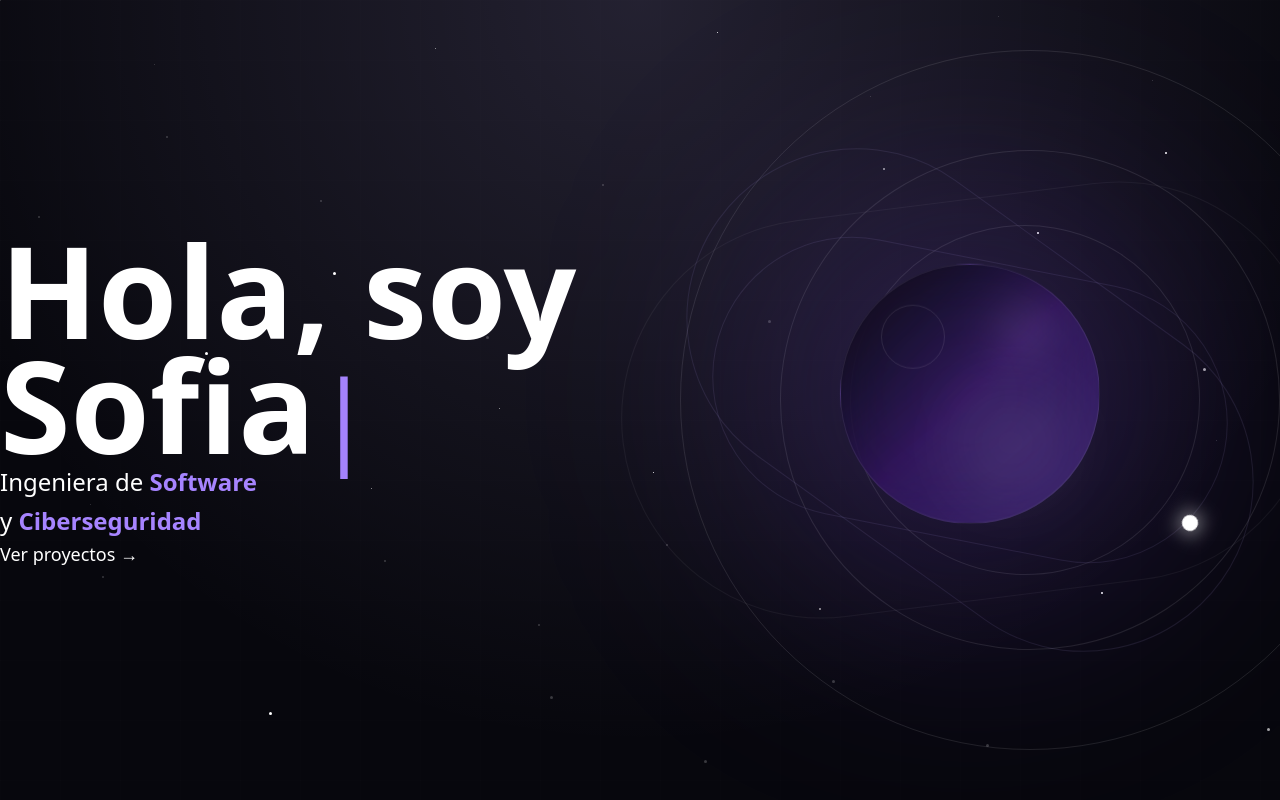
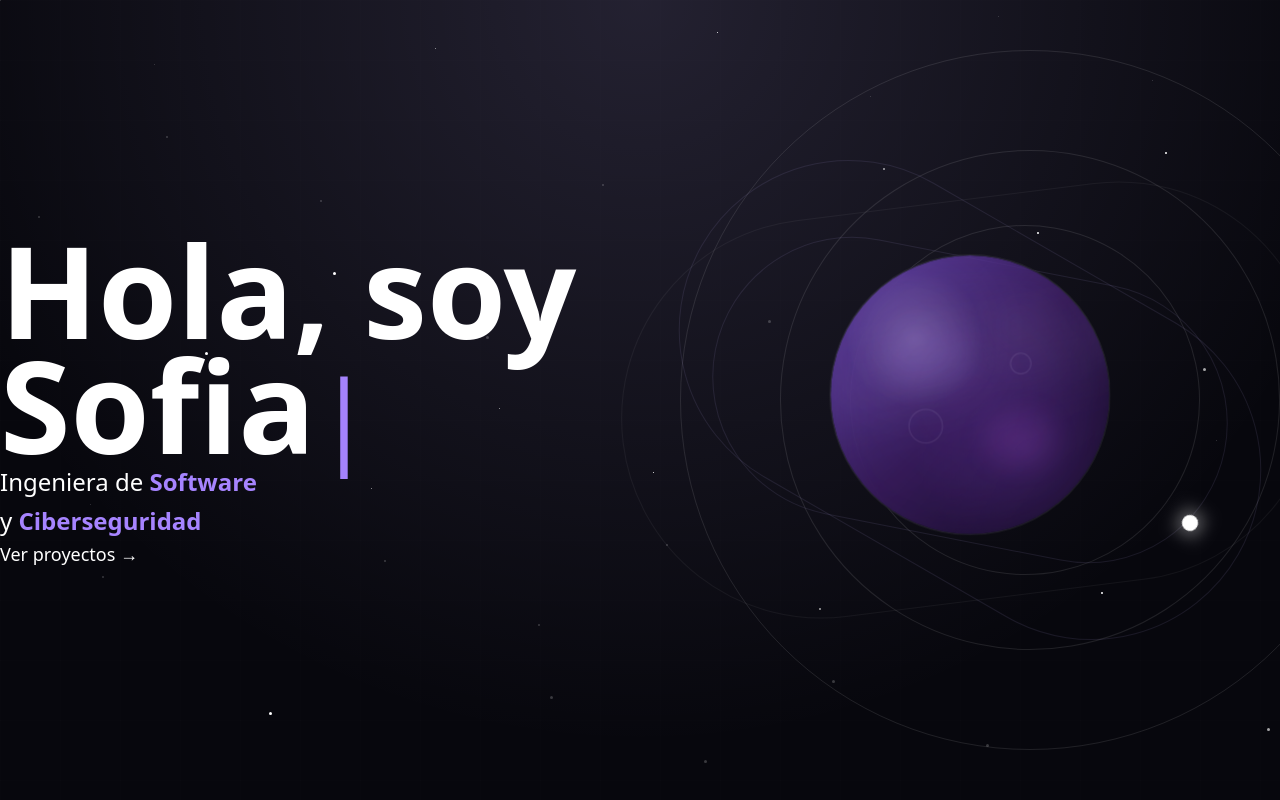
Before and after one commit to sofinator-hub/portafolio-sofia, a Next.js app: page / in a window 1280 px wide. Shown: the top 800 px of the page. Built offline with nearby package versions, Linux system fonts and the light colour scheme.

Commit message:
update in planet

```diff
--- a/app/components/hero/Planet.tsx
+++ b/app/components/hero/Planet.tsx
@@ -24,16 +24,22 @@ export default function Planet() {
 
   const { scrollYProgress } = useScroll();
 
-  const scrollRotate = useTransform(
-    scrollYProgress,
-    [0, 1],
-    [0, 180]
-  );
-
   const scrollYMove = useTransform(
     scrollYProgress,
     [0, 1],
-    [0, -60]
+    [0, -40]
+  );
+
+  const scrollScale = useTransform(
+    scrollYProgress,
+    [0, 1],
+    [1, 1.08]
+  );
+
+  const orbitRotate = useTransform(
+    scrollYProgress,
+    [0, 1],
+    [0, 30]
   );
 
   const handleMouseMove = (
@@ -73,11 +79,8 @@ export default function Planet() {
       {/* ORBITA 1 */}
 
       <motion.div
-        animate={{ rotate: 360 }}
-        transition={{
-          duration: 60,
-          repeat: Infinity,
-          ease: "linear",
+        style={{
+          rotate: orbitRotate,
         }}
         className="
           absolute
@@ -98,7 +101,9 @@ export default function Planet() {
       {/* ORBITA 2 */}
 
       <motion.div
-        animate={{ rotate: -360 }}
+        animate={{
+          rotate: -360,
+        }}
         transition={{
           duration: 90,
           repeat: Infinity,
@@ -125,7 +130,9 @@ export default function Planet() {
       {/* ORBITA 3 */}
 
       <motion.div
-        animate={{ rotate: 360 }}
+        animate={{
+          rotate: 360,
+        }}
         transition={{
           duration: 120,
           repeat: Infinity,
@@ -153,7 +160,7 @@ export default function Planet() {
 
       <motion.div
         animate={{
-          y: [0, -12, 0],
+          y: [0, -10, 0],
         }}
         transition={{
           duration: 8,
@@ -166,8 +173,8 @@ export default function Planet() {
         style={{
           rotateX,
           rotateY,
-          rotate: scrollRotate,
           y: scrollYMove,
+          scale: scrollScale,
         }}
         className="
           relative
@@ -180,10 +187,7 @@ export default function Planet() {
 
           rounded-full
 
-          bg-gradient-to-br
-          from-violet-500/30
-          via-violet-700/20
-          to-black
+          overflow-hidden
 
           border
           border-white/10
@@ -191,16 +195,76 @@ export default function Planet() {
           backdrop-blur-xl
         "
       >
+
+        {/* BASE */}
+
         <div
           className="
             absolute
-            inset-[-80px]
+            inset-0
+            rounded-full
+          "
+          style={{
+            background: `
+              radial-gradient(circle at 30% 30%, rgba(255,255,255,0.18), transparent 25%),
+              radial-gradient(circle at 70% 70%, rgba(168,85,247,0.15), transparent 40%),
+              linear-gradient(
+                135deg,
+                rgba(139,92,246,0.55),
+                rgba(88,28,135,0.35),
+                rgba(0,0,0,0.9)
+              )
+            `,
+          }}
+        />
+
+        {/* BANDA ATMOSFÉRICA */}
+
+        <motion.div
+          animate={{
+            x: [-20, 20, -20],
+          }}
+          transition={{
+            duration: 20,
+            repeat: Infinity,
+            ease: "linear",
+          }}
+          className="
+            absolute
+
+            top-[35%]
+            left-[-10%]
+
+            w-[120%]
+            h-8
 
             rounded-full
 
-            bg-violet-500/20
+            bg-violet-300/10
 
-            blur-[120px]
+            blur-xl
+
+            rotate-[-12deg]
+          "
+        />
+
+        {/* SUPERFICIE */}
+
+        <div
+          className="
+            absolute
+
+            top-[25%]
+            left-[20%]
+
+            w-20
+            h-14
+
+            rounded-full
+
+            bg-violet-400/10
+
+            blur-md
           "
         />
 
@@ -208,8 +272,64 @@ export default function Planet() {
           className="
             absolute
 
-            top-8
-            left-10
+            bottom-[25%]
+            right-[20%]
+
+            w-16
+            h-12
+
+            rounded-full
+
+            bg-fuchsia-400/10
+
+            blur-md
+          "
+        />
+
+        {/* CRÁTERES */}
+
+        <div
+          className="
+            absolute
+
+            top-[55%]
+            left-[28%]
+
+            w-8
+            h-8
+
+            rounded-full
+
+            border
+            border-white/10
+          "
+        />
+
+        <div
+          className="
+            absolute
+
+            top-[35%]
+            right-[28%]
+
+            w-5
+            h-5
+
+            rounded-full
+
+            border
+            border-white/10
+          "
+        />
+
+        {/* ILUMINACIÓN */}
+
+        <div
+          className="
+            absolute
+
+            top-6
+            left-8
 
             w-24
             h-24
@@ -222,22 +342,46 @@ export default function Planet() {
           "
         />
 
+        {/* GLOW */}
+
         <div
           className="
             absolute
 
-            bottom-10
-            right-10
+            inset-[-80px]
 
-            w-16
-            h-16
+            rounded-full
+
+            bg-violet-500/20
+
+            blur-[120px]
+          "
+        />
+
+        {/* ANILLO */}
+
+        <motion.div
+          animate={{
+            rotate: 360,
+          }}
+          transition={{
+            duration: 40,
+            repeat: Infinity,
+            ease: "linear",
+          }}
+          className="
+            absolute
+
+            inset-[-12px]
 
             rounded-full
 
             border
-            border-white/10
+
+            border-violet-400/10
           "
         />
+
       </motion.div>
 
       {/* SATÉLITE */}
```
